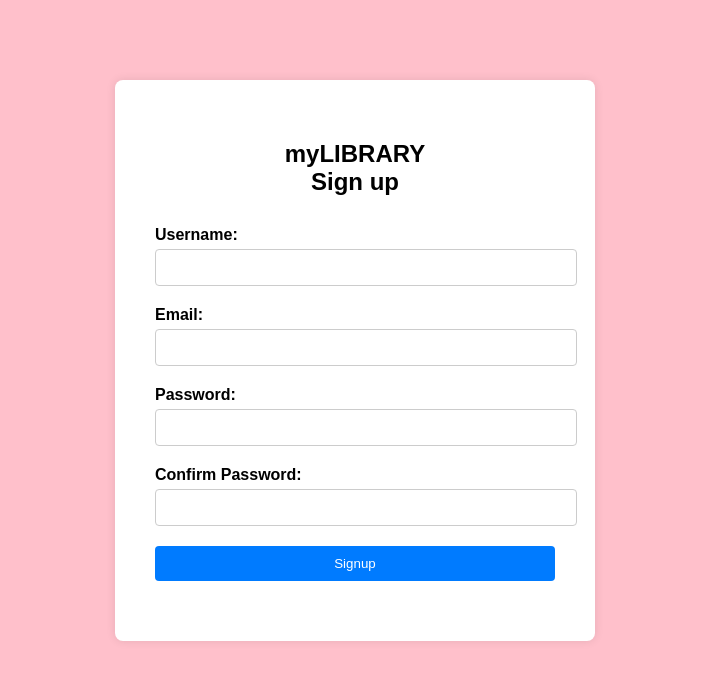
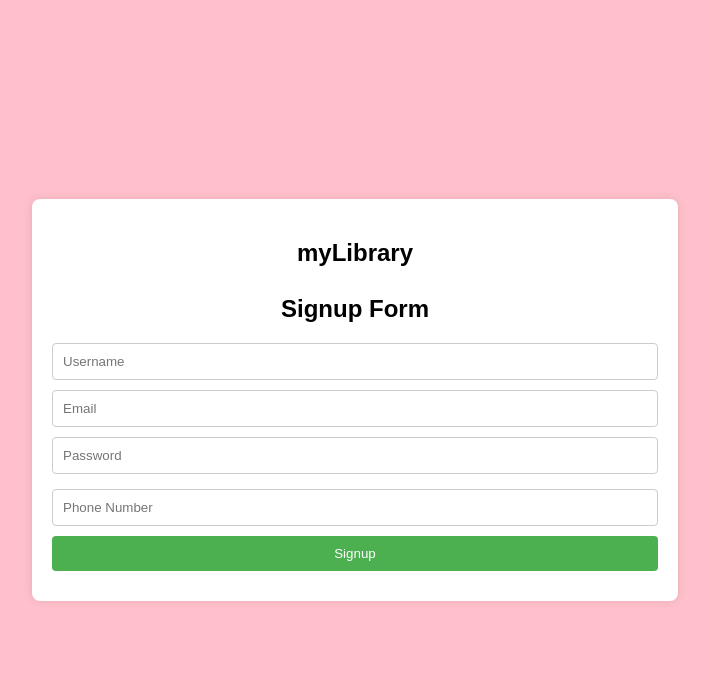
Before and after one commit to KsThanaz/WebsiteLibrary, a plain HTML site: page signup.html in a window 1280 px wide. Shown: the whole page, without its empty margins (285-994 px from the left). Drawn offline with Linux system fonts and the light colour scheme.

Commit message:
second  commit

```diff
--- /dev/null
+++ b/script.js
@@ -0,0 +1,82 @@
+function validateForm() {
+    var username = document.getElementById("username").value;
+    var email = document.getElementById("email").value;
+    var password = document.getElementById("password").value;
+    var phone = document.getElementById("phone").value;
+    var errorElement = document.getElementById("error");
+
+    // Simple validation
+    if (username.trim() === "") {
+        errorElement.innerText = "Please enter your username";
+        return false;
+    }
+    if (email.trim() === "") {
+        errorElement.innerText = "Please enter your email";
+        return false;
+    }
+    if (!isValidEmail(email)) {
+        errorElement.innerText = "Please enter a valid email address";
+        return false;
+    }
+    if (password.trim() === "") {
+        errorElement.innerText = "Please enter your password";
+        return false;
+    }
+    if (!isValidPassword(password)) {
+        errorElement.innerText = "Password must be at least 8 characters long and contain at least one uppercase letter, one lowercase letter, and one number";
+        return false;
+    }
+    if (!isValidPhoneNumber(phone)) {
+        errorElement.innerText = "Please enter a valid phone number";
+        return false;
+    }
+
+    // If all validations pass, return true to submit the form
+    return true;
+}
+
+function isValidEmail(email) {
+    // Simple email validation using regex
+    var emailRegex = /^[^\s@]+@[^\s@]+\.[^\s@]+$/;
+    return emailRegex.test(email);
+}
+
+function isValidPassword(password) {
+    // Password validation using regex
+    var passwordRegex = /^(?=.*[a-z])(?=.*[A-Z])(?=.*\d).{8,}$/;
+    return passwordRegex.test(password);
+}
+
+function isValidPhoneNumber(phone) {
+    // Phone number validation using regex (10 digits only)
+    var phoneRegex = /^\d{10}$/;
+
+    // Additional formats: XXX-XXX-XXXX, XXX.XXX.XXXX, XXX XXX XXXX
+    var additionalFormatsRegex = /^(\d{3}[-.\s]?\d{3}[-.\s]?\d{4})$/;
+
+    return phoneRegex.test(phone) || additionalFormatsRegex.test(phone);
+}
+
+// Password strength check
+var passwordInput = document.getElementById("password");
+var passwordStrength = document.getElementById("passwordStrength");
+
+passwordInput.addEventListener("input", function() {
+    var password = passwordInput.value;
+    var strengthText = "";
+    var strengthColor = "";
+
+    if (password.length < 8) {
+        strengthText = "Poor";
+        strengthColor = "red";
+    } else if (password.length < 10) {
+        strengthText = "Medium";
+        strengthColor = "orange";
+    } else {
+        strengthText = "Strong";
+        strengthColor = "green";
+    }
+
+    passwordStrength.innerText = "Strength: " + strengthText;
+    passwordStrength.style.color = strengthColor;
+});
--- a/signup.html
+++ b/signup.html
@@ -3,94 +3,68 @@
 <head>
     <meta charset="UTF-8">
     <meta name="viewport" content="width=device-width, initial-scale=1.0">
-<title>Signup Form</title>
+    <title>SignUp</title>
     <style>
         body {
             font-family: Arial, sans-serif;
-  background-color: pink;
             margin: 0;
             padding: 0;
+            display: flex;
+            justify-content: center;
+            align-items: center;
+            height: 100vh;
+            background-color: pink;
         }
-
-.container {
-  max-width: 400px;
-  margin: 80px auto;
-  background: #fff;
-  padding: 40px;
+        form {
+            background-color: #fff;
+            padding: 20px;
             border-radius: 8px;
             box-shadow: 0 0 10px rgba(0, 0, 0, 0.1);
         }
-
-.container h2 {
-  text-align: center;
-  margin-bottom: 30px;
-}
-
-.form-group {
-  margin-bottom: 20px;
-}
-
-.form-group label {
-  font-weight: bold;
-  display: block;
-  margin-bottom: 5px;
-}
-
-.form-group input {
+        input[type="text"],
+        input[type="email"],
+        input[type="password"],
+        input[type="tel"],
+        input[type="submit"] {
             width: 100%;
             padding: 10px;
+            margin-bottom: 10px;
             border: 1px solid #ccc;
             border-radius: 4px;
+            box-sizing: border-box;
         }
-
-.form-group button {
-  width: 100%;
-  padding: 10px;
-  background-color: #007bff;
-  color: #fff;
+        input[type="submit"] {
+            background-color: #4caf50;
+            color: white;
             border: none;
-  border-radius: 4px;
             cursor: pointer;
         }
-
-.form-group button:hover {
-  background-color: #0056b3;
+        input[type="submit"]:hover {
+            background-color: #45a049;
         }
-
-@media screen and (max-width: 480px) {
-  .container {
-    width: 90%;
-    margin: 50px auto;
+        .error {
+            color: red;
+            font-size: 14px;
         }
+        .strength {
+            margin-top: 5px;
         }
     </style>
 </head>
 <body>
+    <form id="signupForm" action="index.html" onsubmit="return validateForm()">
+        <h2><center>myLibrary<br><br>Signup Form</center></h2>
+        <input type="text" id="username" name="username" placeholder="Username">
+        <input type="email" id="email" name="email" placeholder="Email">
+        <input type="password" id="password" name="password" placeholder="Password">
+        <div id="passwordStrength" class="strength"></div>
+        <input type="tel" id="phone" name="phone" placeholder="Phone Number">
+        <input type="submit" value="Signup">
+        <div id="error" class="error"></div>
+    </form>
 
-<div class="container">
-  <h2>myLIBRARY<br>Sign up</h2>
-  <form>
-    <div class="form-group">
-      <label for="username">Username:</label>
-      <input type="text" id="username" name="username" required>
-    </div>
-    <div class="form-group">
-      <label for="email">Email:</label>
-      <input type="email" id="email" name="email" required>
-    </div>
-    <div class="form-group">
-      <label for="password">Password:</label>
-      <input type="password" id="password" name="password" required>
-    </div>
-    <div class="form-group">
-      <label for="confirm_password">Confirm Password:</label>
-      <input type="password" id="confirm_password" name="confirm_password" required>
-    </div>
-    <div class="form-group">
-      <button type="submit">Signup</button>
-    </div>
-  </form>
-</div>
+    <script src="script.js">
 
+    </script>
 </body>
 </html>
--- a/style.css
+++ b/style.css
@@ -50,6 +50,7 @@ nav ul li a{
 nav ul li a:hover{
     color: #666;
 }
+
 
 .search{
     position: relative;
```
Also changed, not shown: index.html (+1 -1 lines), login.html (+1 -1 lines). Lines whose indentation alone changed are shown as unchanged.
